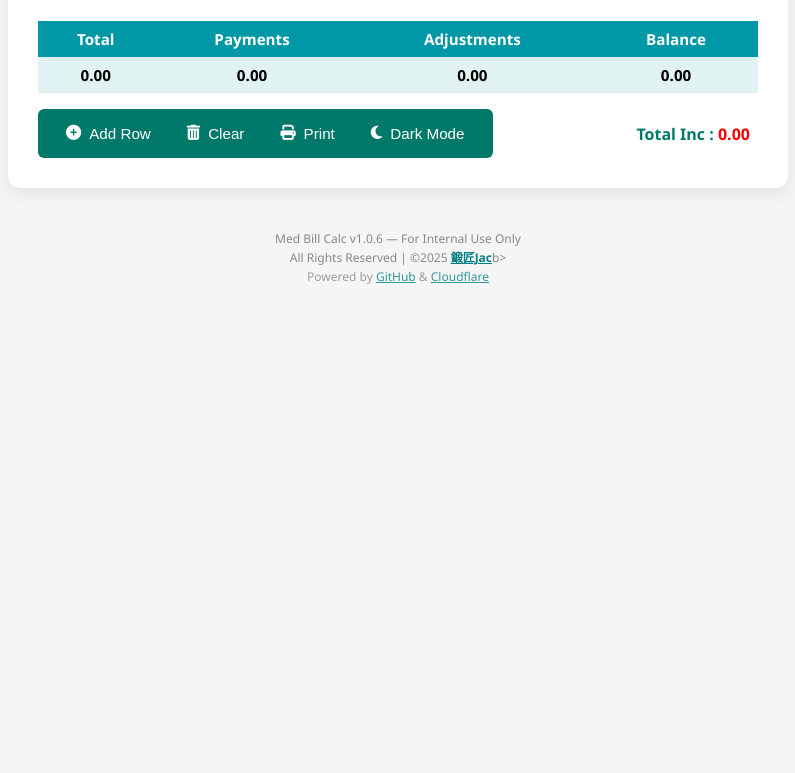
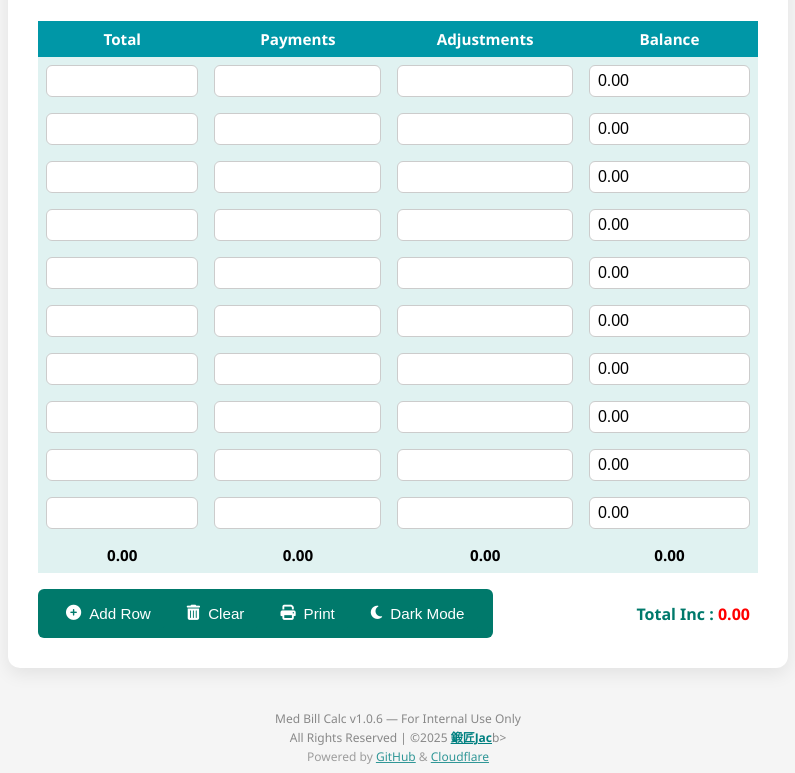
Before and after one commit to khuahn/MedBillCalc, a plain HTML site: page index.html in a window 1280 px wide. Shown: the part 122-895 px from the top of the page, without its empty margins (242-1037 px from the left). Before the commit the page ends 800 px from the top, so only its background shows below. Drawn offline with Linux system fonts and the light colour scheme; sample sign-in values are in the browser's storage.

Commit message:
Obfuscation removed. It breaks everything!!!! Aarrg!

```diff
--- a/index.html
+++ b/index.html
@@ -73,7 +73,7 @@
 </small>
   </footer>
 
-  <script src="obmbc.js"></script>
+  <script src="mbc.js"></script>
   <script>
     // Keep the theme toggle label, icon, and ARIA state in sync with the current theme
     function updateThemeToggleUI() {
```
